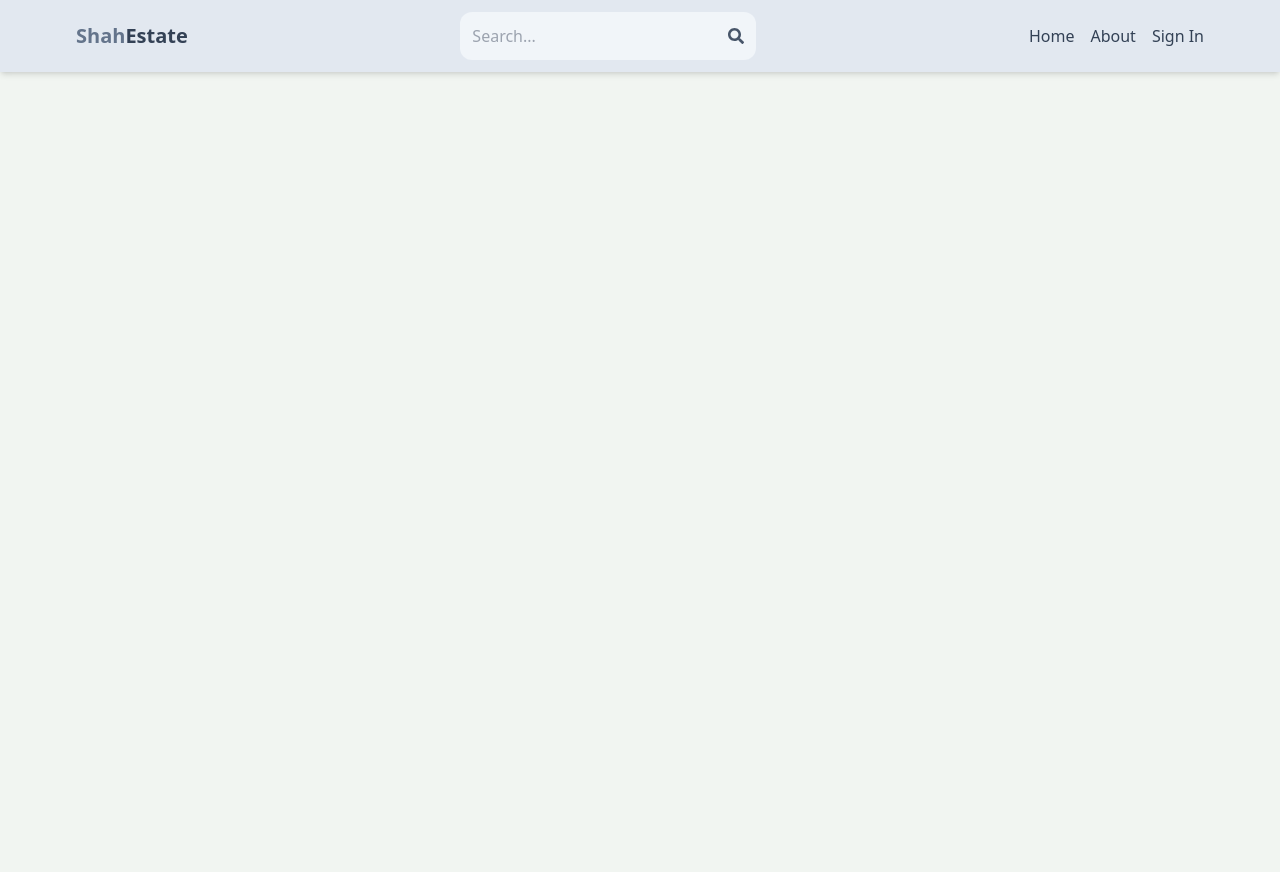
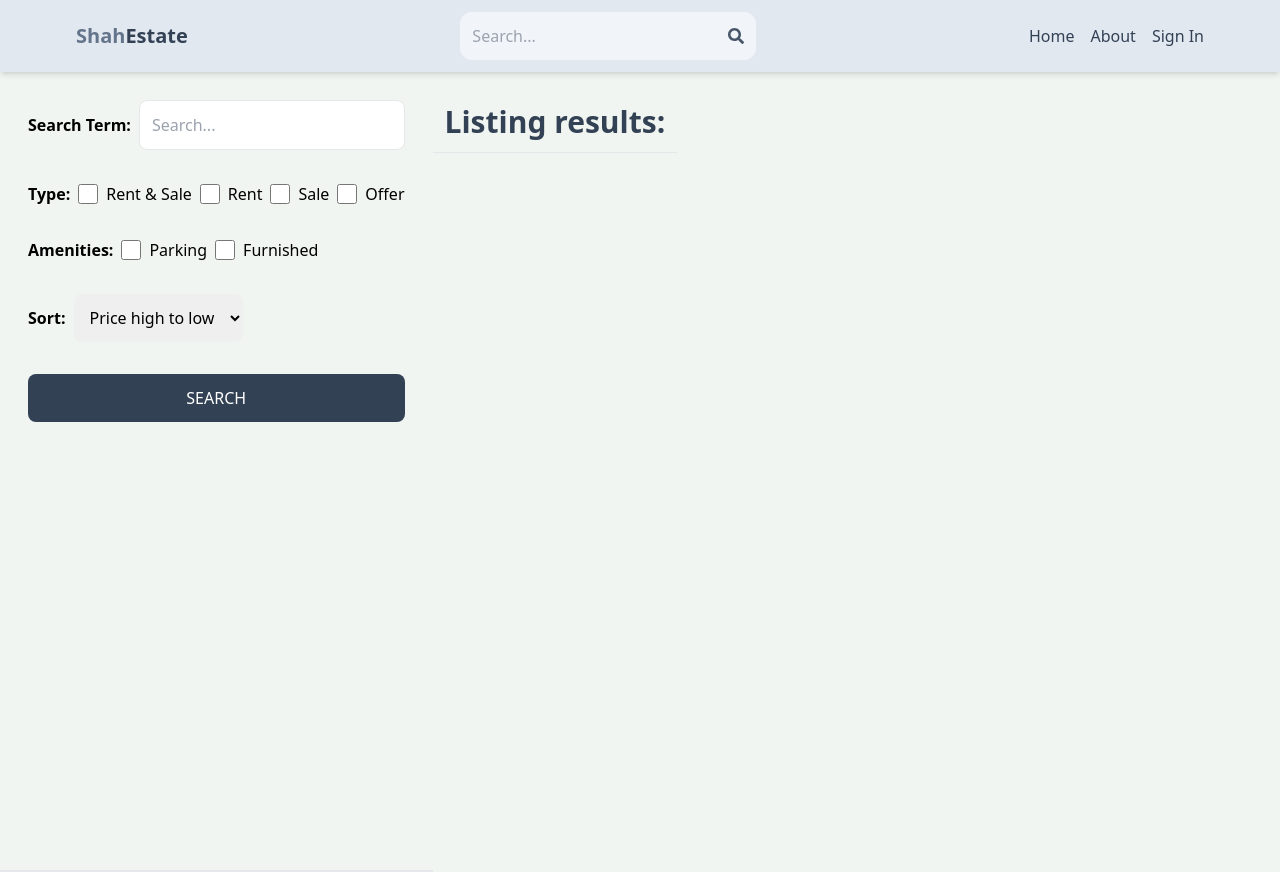
Before and after one commit to Jamal811/RealEsate-MERN-Stack, a React (Vite) app in the folder client/: page /search in a window 1280 px wide. Before the commit the page ends 800 px from the top, so only its background shows below. Built offline with nearby package versions, Linux system fonts and the light colour scheme; no server answers.

Commit message:
Search Page UI Created

```diff
--- a/client/src/App.jsx
+++ b/client/src/App.jsx
@@ -10,6 +10,7 @@
 import CreateListing from "./pages/CreateListing";
 import UpdateListing from "./pages/UpdateListing";
 import Listing from "./pages/Listing";
+import Search from "./pages/Search";
 
 const App = () => {
   return (
@@ -20,7 +21,9 @@
         <Route path="/sign-in" element={<SignIn />} />
         <Route path="/sign-up" element={<SignUp />} />
         <Route path="/about" element={<About />} />
+        <Route path="/search" element={<Search />} />
         <Route path="/listing/:listingId" element={<Listing />} />
+
         <Route element={<PrivateRoute />}>
           <Route path="/profile" element={<Profile />} />
           <Route path="/create-listing" element={<CreateListing />} />
--- /dev/null
+++ b/client/src/pages/Search.jsx
@@ -0,0 +1,72 @@
+import React from "react";
+
+const Search = () => {
+  return (
+    <div className="flex flex-col md:flex-row">
+      <div className="p-7 border-b-2 md:border-b-2 md:min-h-screen">
+        <form className="flex flex-col gap-8">
+          <div className="flex items-center gap-2">
+            <label className="whitespace-nowrap font-semibold">
+              Search Term:
+            </label>
+            <input
+              type="text"
+              id="searchTerm"
+              placeholder="Search..."
+              className="border rounded-lg p-3 w-full"
+            />
+          </div>
+          <div className="flex gap-2 items-center flex-wrap">
+            <label className="font-semibold">Type:</label>
+            <div className="flex gap-2">
+              <input type="checkbox" id="all" className="w-5" />
+              <span>Rent & Sale</span>
+            </div>
+            <div className="flex gap-2">
+              <input type="checkbox" id="rent" className="w-5" />
+              <span>Rent</span>
+            </div>
+            <div className="flex gap-2">
+              <input type="checkbox" id="sale" className="w-5" />
+              <span>Sale</span>
+            </div>
+            <div className="flex gap-2">
+              <input type="checkbox" id="offer" className="w-5" />
+              <span>Offer</span>
+            </div>
+          </div>
+          <div className="flex gap-2 items-center flex-wrap">
+            <label className="font-semibold">Amenities:</label>
+            <div className="flex gap-2">
+              <input type="checkbox" id="parking" className="w-5" />
+              <span>Parking</span>
+            </div>
+            <div className="flex gap-2">
+              <input type="checkbox" id="furnished" className="w-5" />
+              <span>Furnished</span>
+            </div>
+          </div>
+          <div className="flex items-center gap-2">
+            <label className="font-semibold">Sort:</label>
+            <select id="sort_order" className="rounded-lg p-3">
+              <option value="">Price high to low</option>
+              <option value="">Price low to high</option>
+              <option value="">Lastes</option>
+              <option value="">Oldest</option>
+            </select>
+          </div>
+          <button className="bg-slate-700 text-white p-3 rounded-lg uppercase hover:opacity-95">
+            Search
+          </button>
+        </form>
+      </div>
+      <div className="">
+        <h1 className="text-3xl font-semibold border-b p-3 text-slate-700 mt-5">
+          Listing results:
+        </h1>
+      </div>
+    </div>
+  );
+};
+
+export default Search;
```
